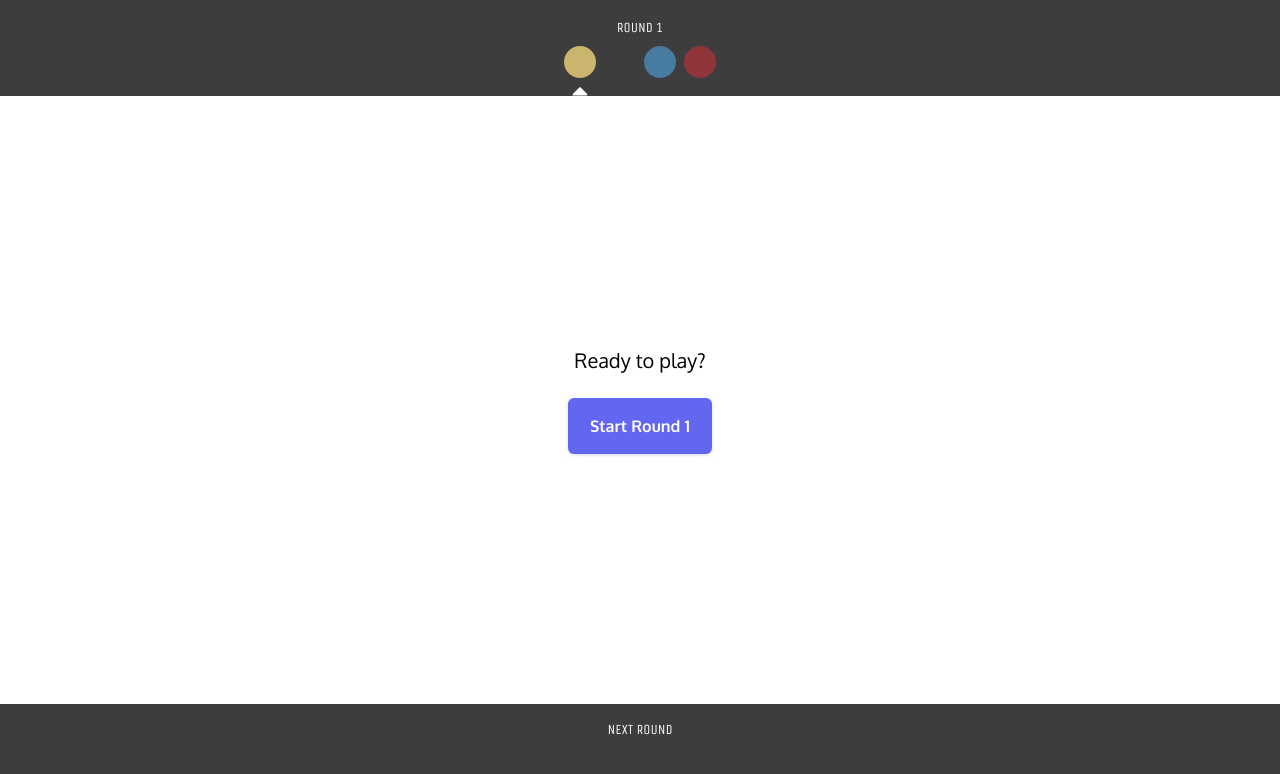
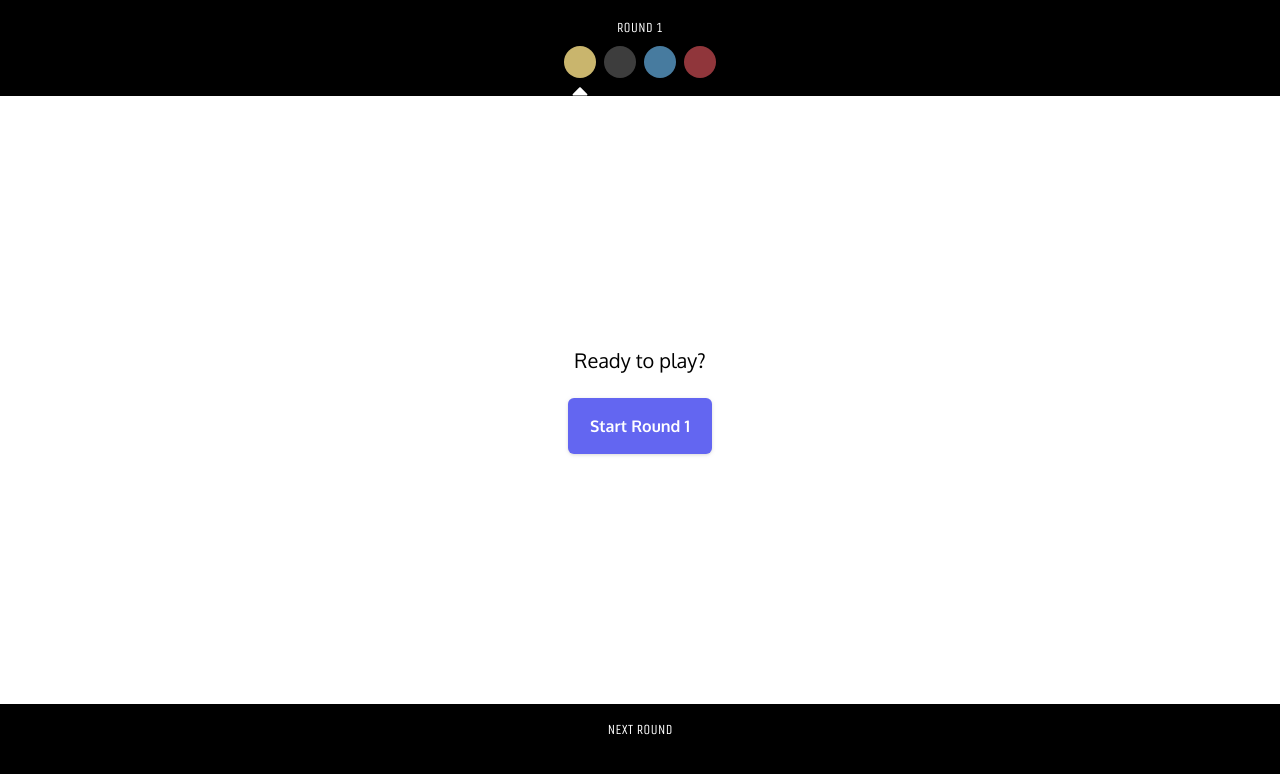
Before and after one commit to apledger/tactical-bankruptcy, a Next.js app: page / in a window 1280 px wide. Shown: the top 774 px of the page. Built offline with nearby package versions, Linux system fonts and the light colour scheme; a web font is replaced by a local one.

Commit message:
Change black to dark gray

```diff
--- a/components/TurnMarker.tsx
+++ b/components/TurnMarker.tsx
@@ -16,10 +16,10 @@ export function TurnMarker({ color, isActive, isPassed }: Props) {
       className={cn(
         'h-8 w-8 rounded-full relative flex items-center justify-center',
         {
-          gray: 'bg-gray',
+          lightGray: 'bg-lightGray',
           red: 'bg-red',
           blue: 'bg-blue',
-          black: 'bg-black',
+          darkGray: 'bg-darkGray',
           yellow: 'bg-yellow',
           green: 'bg-green',
         }[color],
--- a/services/reducer.ts
+++ b/services/reducer.ts
@@ -93,7 +93,7 @@ export const defaultPlayers: Player[] = [
   },
   {
     name: 'Brian',
-    color: 'black',
+    color: 'darkGray',
     isAlien: false,
   },
   {
--- a/services/types.ts
+++ b/services/types.ts
@@ -1,4 +1,4 @@
-export type Color = 'gray' | 'red' | 'blue' | 'black' | 'yellow' | 'green'
+export type Color = 'lightGray' | 'red' | 'blue' | 'darkGray' | 'yellow' | 'green'
 
 export type Turn = {
   roundIndex: number
--- a/tailwind.config.js
+++ b/tailwind.config.js
@@ -12,8 +12,8 @@ module.exports = {
         red: '#90363B',
         green: '#3F5D2B',
         yellow: '#C9B56D',
-        gray: '#C0C6CB',
-        black: '#3D3D3D',
+        lightGray: '#C0C6CB',
+        darkGray: '#3D3D3D',
       },
     },
   },
```
